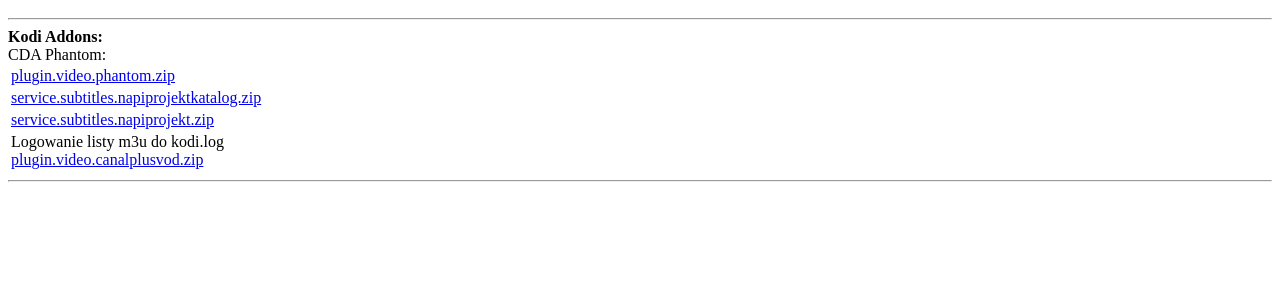
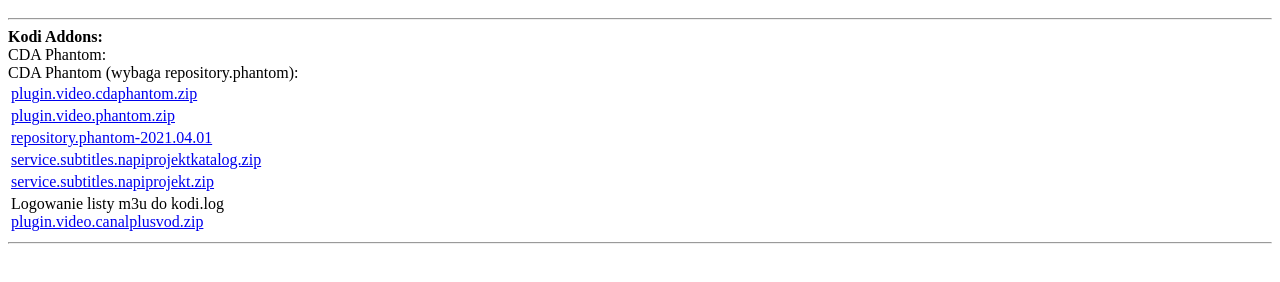
Before and after one commit to mkaflowski/mkaflowski.github.io, a plain HTML site: page index.html in a window 1280 px wide. Shown: the part 48-330 px from the top of the page. Drawn offline with Linux system fonts and the light colour scheme.

Commit message:
Update index.html

```diff
--- a/index.html
+++ b/index.html
@@ -5,12 +5,24 @@
     <hr/>
     <table style="width: 50%; min-width: 800px;">
       <b>Kodi Addons:</b><br>
-      CDA Phantom:
+      CDA Phantom:</br>
+      <tr>
+        <td>
+          <a href="plugin.video.cdaphantom.zip">plugin.video.cdaphantom.zip</a>
+        </td>
+      </tr>
+      CDA Phantom (wybaga repository.phantom):</br>
        <tr>
         <td>
           <a href="plugin.video.phantom.zip">plugin.video.phantom.zip</a>
         </td>
       </tr>
+      <tr>
+        <td>
+          <a href="repository.phantom-2021.04.01">repository.phantom-2021.04.01</a>
+        </td>
+      </tr>
+
       <tr>
         <td>
           <a href="service.subtitles.napiprojektkatalog.zip">service.subtitles.napiprojektkatalog.zip</a>
```
